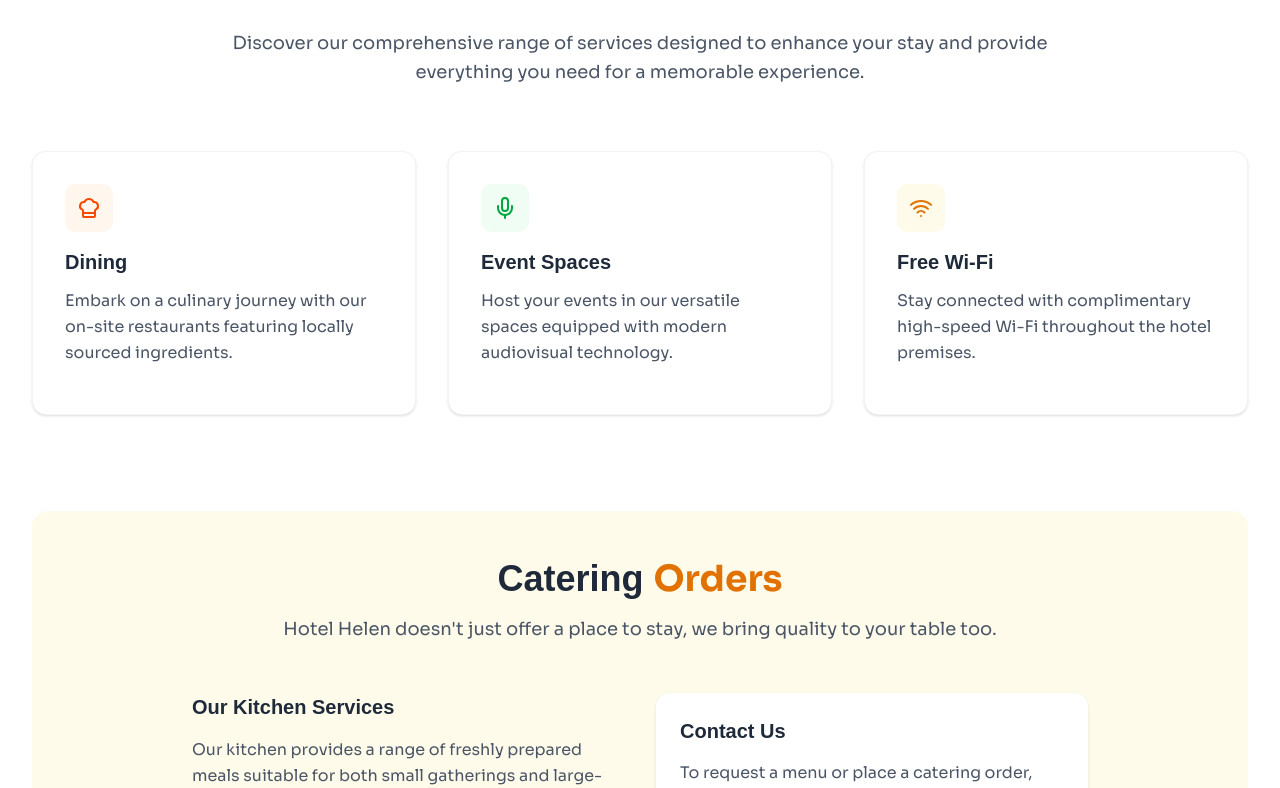
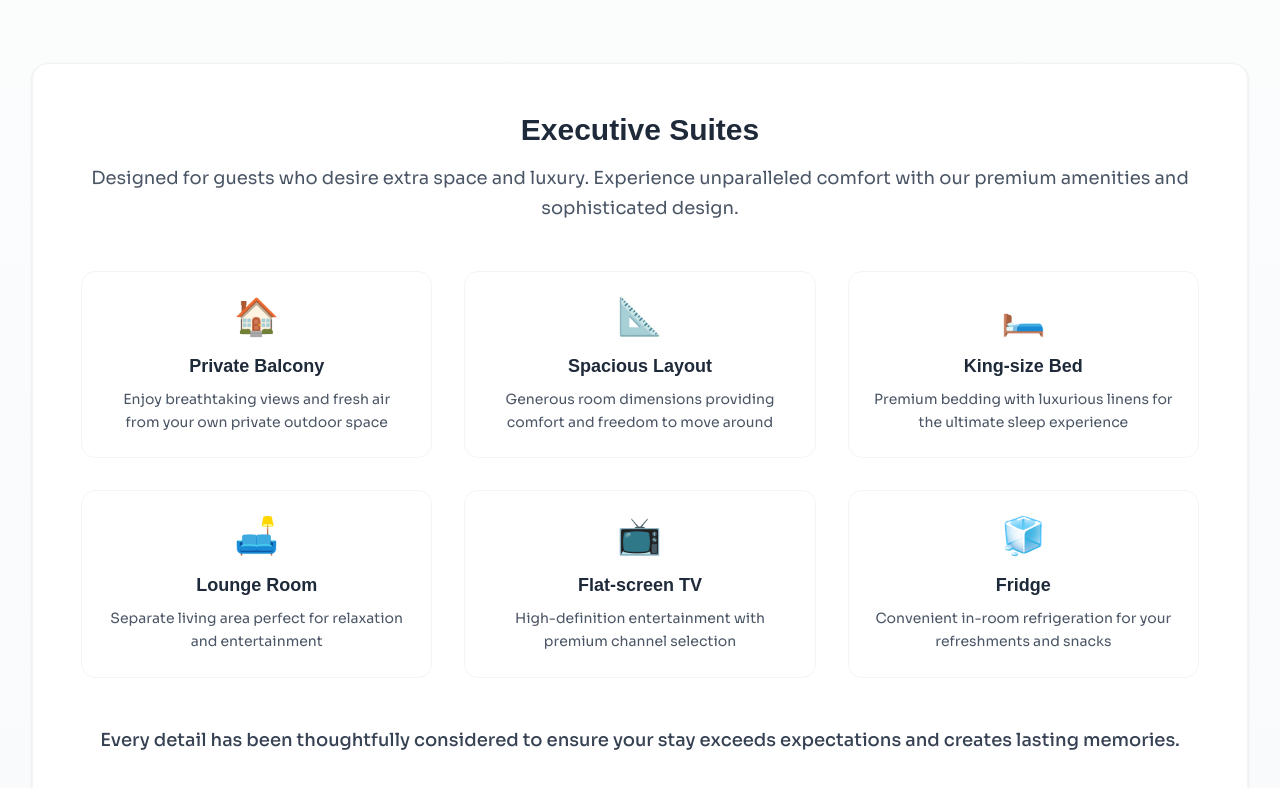
Before and after one commit to bakemonostan/hotel-helen, a Next.js app: page / in a window 1280 px wide. Shown: the part 4950-5738 px from the top of the page. Built offline with nearby package versions, Linux system fonts and the light colour scheme; a web font is replaced by a local one.

Commit message:
update our rooms section

```diff
--- a/src/components/OurRooms.tsx
+++ b/src/components/OurRooms.tsx
@@ -136,6 +136,118 @@ export default function OurRooms() {
           viewport={{ once: true }}>
           <Carousel items={cards} />
         </motion.div>
+
+        {/* Room Options Section */}
+        <motion.div
+          className="mt-16 md:mt-24"
+          initial={{ opacity: 0, y: 50 }}
+          whileInView={{ opacity: 1, y: 0 }}
+          transition={{ delay: 0.4, duration: 0.8 }}
+          viewport={{ once: true }}>
+          <div className="text-center mb-12 md:mb-16">
+            <h3 className="text-2xl md:text-4xl font-bold text-gray-800 mb-6">
+              Room <span className="text-amber-600">Options</span>
+            </h3>
+            <p className="text-lg text-gray-600 leading-relaxed max-w-3xl mx-auto">
+              Choose from our thoughtfully designed accommodations, each crafted
+              to provide the perfect blend of comfort, elegance, and
+              functionality for your stay.
+            </p>
+          </div>
+
+          <div className="bg-white rounded-2xl p-8 md:p-12 shadow-sm border border-gray-100">
+            <motion.div
+              className="text-center mb-8 md:mb-12"
+              initial={{ opacity: 0, y: 30 }}
+              whileInView={{ opacity: 1, y: 0 }}
+              transition={{ delay: 0.6, duration: 0.6 }}
+              viewport={{ once: true }}>
+              <h4 className="text-2xl md:text-3xl font-bold text-gray-800 mb-4">
+                Executive Suites
+              </h4>
+              <p className="text-lg text-gray-600 leading-relaxed">
+                Designed for guests who desire extra space and luxury.
+                Experience unparalleled comfort with our premium amenities and
+                sophisticated design.
+              </p>
+            </motion.div>
+
+            <motion.div
+              className="grid grid-cols-1 md:grid-cols-2 lg:grid-cols-3 gap-6 md:gap-8"
+              initial={{ opacity: 0, y: 30 }}
+              whileInView={{ opacity: 1, y: 0 }}
+              transition={{ delay: 0.8, duration: 0.6 }}
+              viewport={{ once: true }}>
+              {[
+                {
+                  icon: "🏠",
+                  title: "Private Balcony",
+                  description:
+                    "Enjoy breathtaking views and fresh air from your own private outdoor space",
+                },
+                {
+                  icon: "📐",
+                  title: "Spacious Layout",
+                  description:
+                    "Generous room dimensions providing comfort and freedom to move around",
+                },
+                {
+                  icon: "🛏️",
+                  title: "King-size Bed",
+                  description:
+                    "Premium bedding with luxurious linens for the ultimate sleep experience",
+                },
+                {
+                  icon: "🛋️",
+                  title: "Lounge Room",
+                  description:
+                    "Separate living area perfect for relaxation and entertainment",
+                },
+                {
+                  icon: "📺",
+                  title: "Flat-screen TV",
+                  description:
+                    "High-definition entertainment with premium channel selection",
+                },
+                {
+                  icon: "🧊",
+                  title: "Fridge",
+                  description:
+                    "Convenient in-room refrigeration for your refreshments and snacks",
+                },
+              ].map((amenity, index) => (
+                <motion.div
+                  key={amenity.title}
+                  className="text-center p-6 rounded-xl hover:bg-amber-50 transition-colors duration-300 border border-gray-100"
+                  initial={{ opacity: 0, y: 20 }}
+                  whileInView={{ opacity: 1, y: 0 }}
+                  transition={{ delay: 1 + index * 0.1, duration: 0.5 }}
+                  viewport={{ once: true }}
+                  whileHover={{ y: -5 }}>
+                  <div className="text-4xl mb-4">{amenity.icon}</div>
+                  <h5 className="text-lg font-semibold text-gray-800 mb-2">
+                    {amenity.title}
+                  </h5>
+                  <p className="text-sm text-gray-600 leading-relaxed">
+                    {amenity.description}
+                  </p>
+                </motion.div>
+              ))}
+            </motion.div>
+
+            <motion.div
+              className="text-center mt-8 md:mt-12"
+              initial={{ opacity: 0, y: 30 }}
+              whileInView={{ opacity: 1, y: 0 }}
+              transition={{ delay: 1.6, duration: 0.6 }}
+              viewport={{ once: true }}>
+              <p className="text-lg text-gray-700 font-medium">
+                Every detail has been thoughtfully considered to ensure your
+                stay exceeds expectations and creates lasting memories.
+              </p>
+            </motion.div>
+          </div>
+        </motion.div>
       </div>
     </section>
   );
```
